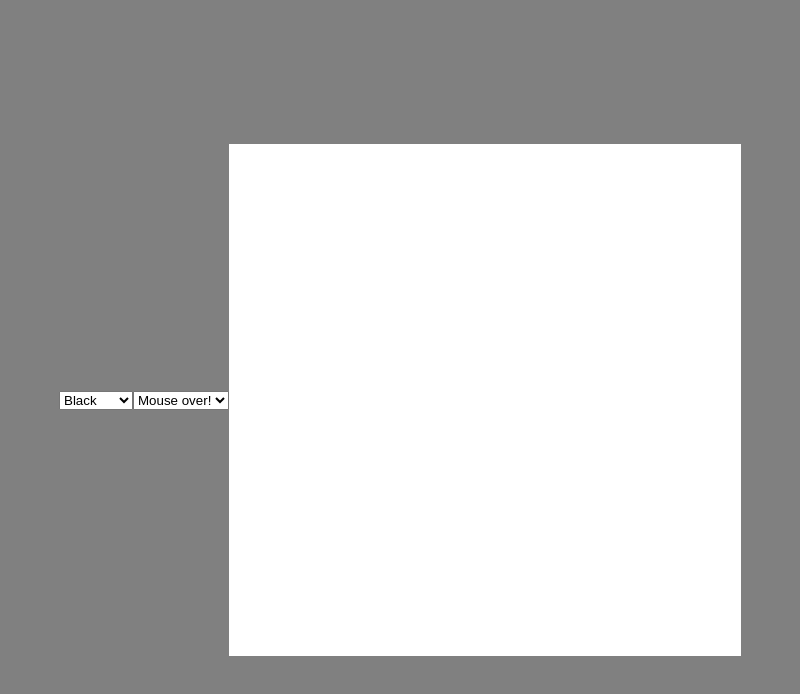
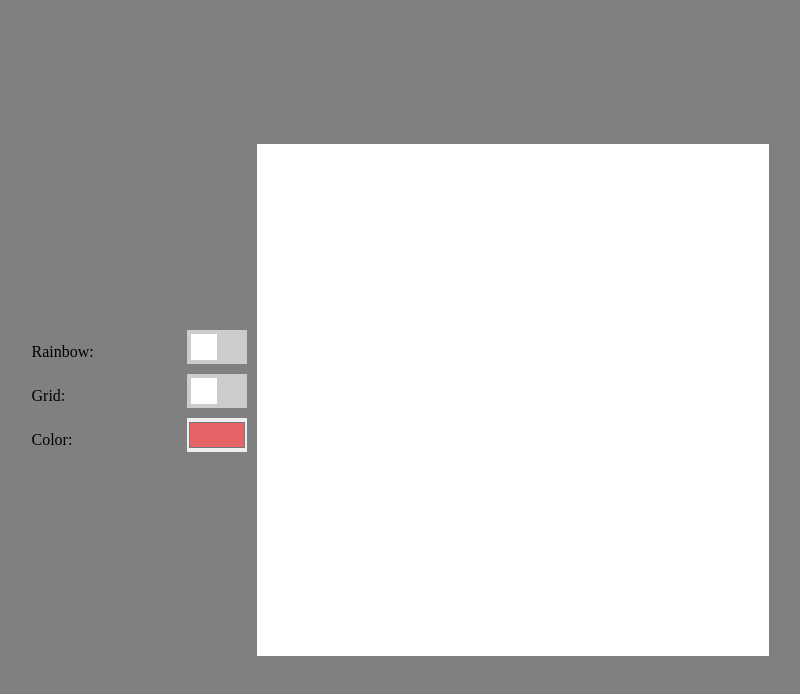
Before and after one commit to heheboye/Etch-A-Sketch, a plain HTML site: page index.html in a window 1280 px wide. Shown: the whole page, without its empty margins (240-1040 px from the left). Drawn offline with Linux system fonts and the light colour scheme.

Commit message:
input to select any color, grid and rainbow mode switches

```diff
--- a/index.html
+++ b/index.html
@@ -9,17 +9,26 @@
   <title>Etch-A-Sketch</title>
 </head>
 <body>
-  <select name="colors" id="colors">
-    <option value="black">Black</option>
-    <option value="red">Red</option>
-    <option value="green">Green</option>
-    <option value="blue">Blue</option>
-    <option value="rainbow">Rainbow</option>
-  </select>
-  <select name="events" id="events">
-    <option value="mouseover">Mouse over!</option>
-    <option value="click">Clicking!</option>
-  </select>
+  <div class="settings">
+    <div class="configs">
+      Rainbow:
+      <label class="switch">
+        <input id="rainbow" type="checkbox">
+        <span class="slider"> </span>
+      </label>
+    </div>
+    <div class="configs">
+      Grid:
+      <label class="switch">
+        <input id="grid" type="checkbox">
+        <span class="slider"> </span>
+      </label>
+    </div>
+    <div class="configs">
+      Color:
+      <input class="switch" type="color" id="color" name="color" value="#e66465">
+    </div>
+  </div>
   <div class="container"></div>
 </body>
 </html>
--- a/scripts.js
+++ b/scripts.js
@@ -2,9 +2,16 @@ const container = document.querySelector(".container");
 const squareDiv = document.createElement('div');
 squareDiv.classList.add('squares');
 
-for (let i = 0; i < 256; i++) {
+let trigger = false;
+
+container.addEventListener('mousedown', () => trigger = true);
+container.addEventListener('mouseup', () => trigger = false);
+container.addEventListener('mouseover', holdToDraw);
+
+// fill the container with the square divs to draw on
+for (let i = 0; i < 1024; i++) {
   container.appendChild(squareDiv.cloneNode(true));
-  container.lastChild.addEventListener('mouseover', changeColor);
+  container.lastChild.addEventListener('mousedown', changeColor);
 }
 
 function randomColor() {
@@ -15,26 +22,36 @@ function randomColor() {
 }
 
 function changeColor(e) {
-  if (document.getElementById('colors').value == 'rainbow') {
+  if (document.getElementById('rainbow').checked == true) {
     e.target.style.backgroundColor = randomColor();
   } else {
-    e.target.style.backgroundColor = document.getElementById('colors').value;
+    e.target.style.backgroundColor = document.getElementById('color').value;
   }
 };
 
-eventType = document.getElementById('events');
-eventType.addEventListener('change', changeEventType);
-
-function changeEventType(e) {
-  if (e.target.value == 'mouseover') {
+function holdToDraw(e) {
+  if (trigger == true) {
     Array.from(container.children).forEach((element) => {
-      element.removeEventListener('click', changeColor);
-      element.addEventListener('mouseover', changeColor);
+      element.addEventListener('mouseenter', changeColor);
     });
   } else {
     Array.from(container.children).forEach((element) => {
-      element.removeEventListener('mouseover', changeColor);
-      element.addEventListener('click', changeColor);
+      element.removeEventListener('mouseenter', changeColor);
     });
   }
 }
+
+gridSwitch = document.getElementById('grid');
+gridSwitch.addEventListener('change', gridView);
+
+function gridView(e) {
+  if (e.target.checked == true) {
+    Array.from(container.children).forEach((element) => {
+      element.classList.toggle('grid');
+    });
+  } else {
+    Array.from(container.children).forEach((element) => {
+      element.classList.toggle('grid');
+    });
+  }
+}
--- a/styles.css
+++ b/styles.css
@@ -23,6 +23,92 @@ body {
 }
 
 .squares {
-  width: 32px;
-  height: 32px;
+  width: 16px;
+  height: 16px;
 }
+
+.grid {
+  border: 1px solid black;
+}
+
+.settings {
+  display: flex;
+  flex-direction: column;
+  width: 225px;
+  height: 140px;
+}
+
+.configs {
+  display: flex;
+  flex-direction: row;
+  justify-content: space-between;
+  align-items: center;
+}
+
+/* --------------------------- */
+
+/* The switch - the box around the slider */
+.switch {
+  position: relative;
+  display: inline-block;
+  width: 60px;
+  height: 34px;
+  margin-right: 10px;
+  margin-bottom: 10px;
+  border: 0;
+}
+
+/* Hide default HTML checkbox */
+.switch input {
+  opacity: 0;
+  width: 0;
+  height: 0;
+}
+
+/* The slider */
+.slider {
+  position: absolute;
+  cursor: pointer;
+  top: 0;
+  left: 0;
+  right: 0;
+  bottom: 0;
+  background-color: #ccc;
+  -webkit-transition: .4s;
+  transition: .4s;
+}
+
+.slider:before {
+  position: absolute;
+  content: "";
+  height: 26px;
+  width: 26px;
+  left: 4px;
+  bottom: 4px;
+  background-color: white;
+  -webkit-transition: .4s;
+  transition: .4s;
+}
+
+input:checked + .slider {
+  background-color: #2196F3;
+}
+
+input:focus + .slider {
+  box-shadow: 0 0 1px #2196F3;
+}
+
+input:checked + .slider:before {
+  -webkit-transform: translateX(26px);
+  -ms-transform: translateX(26px);
+  transform: translateX(26px);
+}
+
+/* Rounded sliders */
+.slider.round {
+  border-radius: 34px;
+}
+
+.slider.round:before {
+  border-radius: 50%;
+}
```
